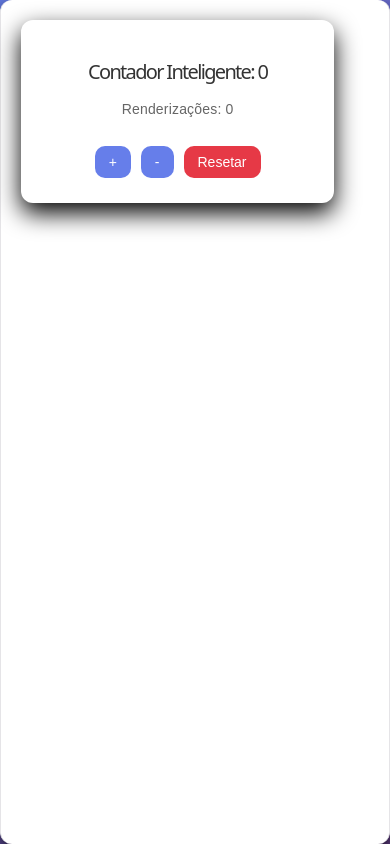
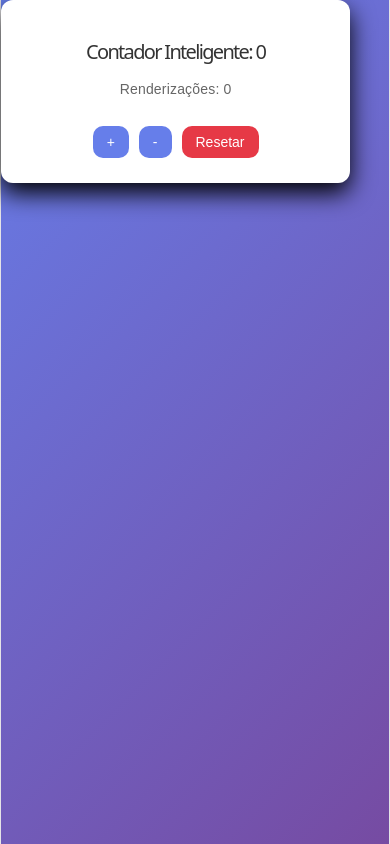
Before and after one commit to PatrickCorrea-git/Contador_inteligente, a React (Vite) app: page / in a window 390 px wide. Built offline with nearby package versions, Linux system fonts and the light colour scheme.

Commit message:
Corrige responsividade mobile

```diff
--- a/src/App.css
+++ b/src/App.css
@@ -13,10 +13,11 @@ body {
     display: flex;
     align-items: center;
     justify-content: center;
+    overflow-x: hidden;
 }
 
 /* Caixa principal */
-div {
+.container {
     background: #fff;
     padding: 30px 40px;
     border-radius: 12px;
@@ -70,7 +71,7 @@ button {
 
 /* SMARTPHONE */
 @media (max-width: 480px) {
-  div {
+  .container {
     padding: 20px;
     width: 90%;
   }
--- a/src/App.jsx
+++ b/src/App.jsx
@@ -27,7 +27,7 @@ function App() {
   }
 
   return (
-    <div>
+    <div className="container">
       <h1>Contador Inteligente: {count}</h1>
       <p>Renderizações: {countRender}</p>
       <button className="btn" onClick={() => setCount(count + 1)}>+</button>
```
